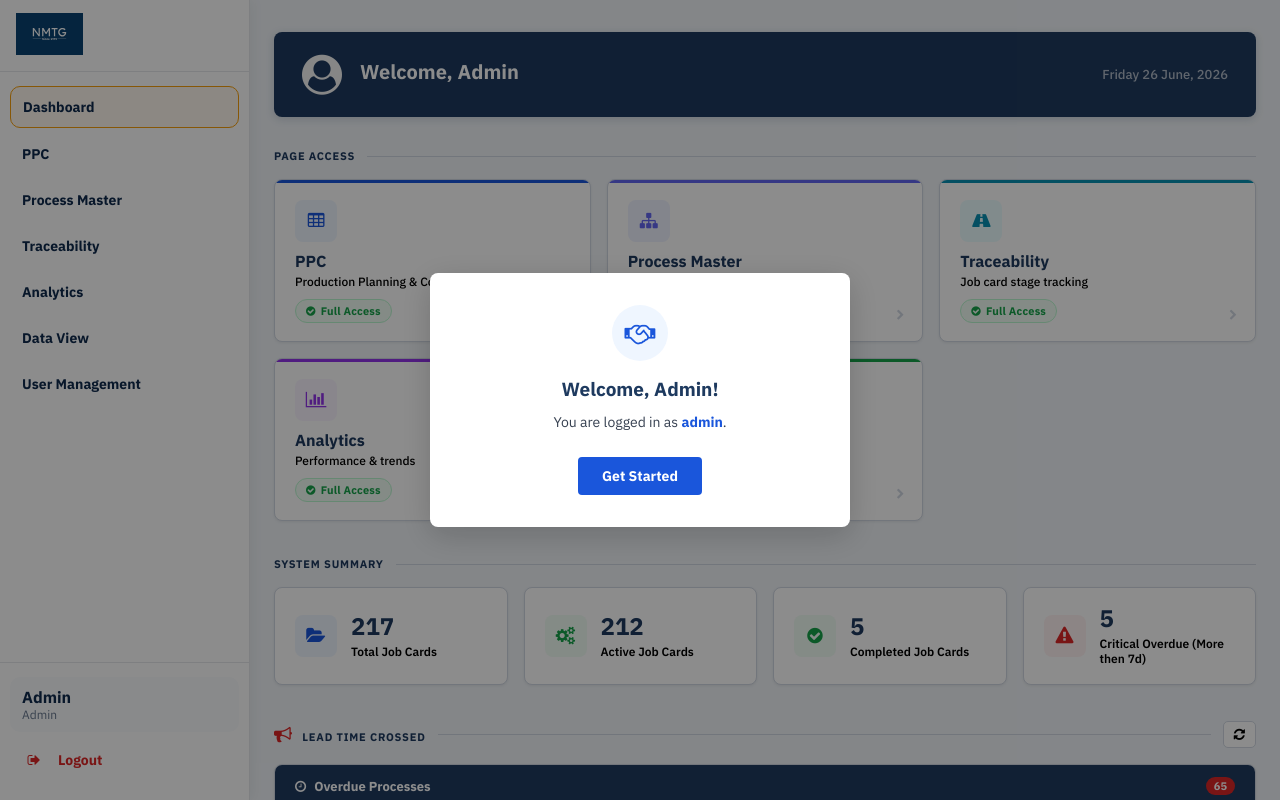
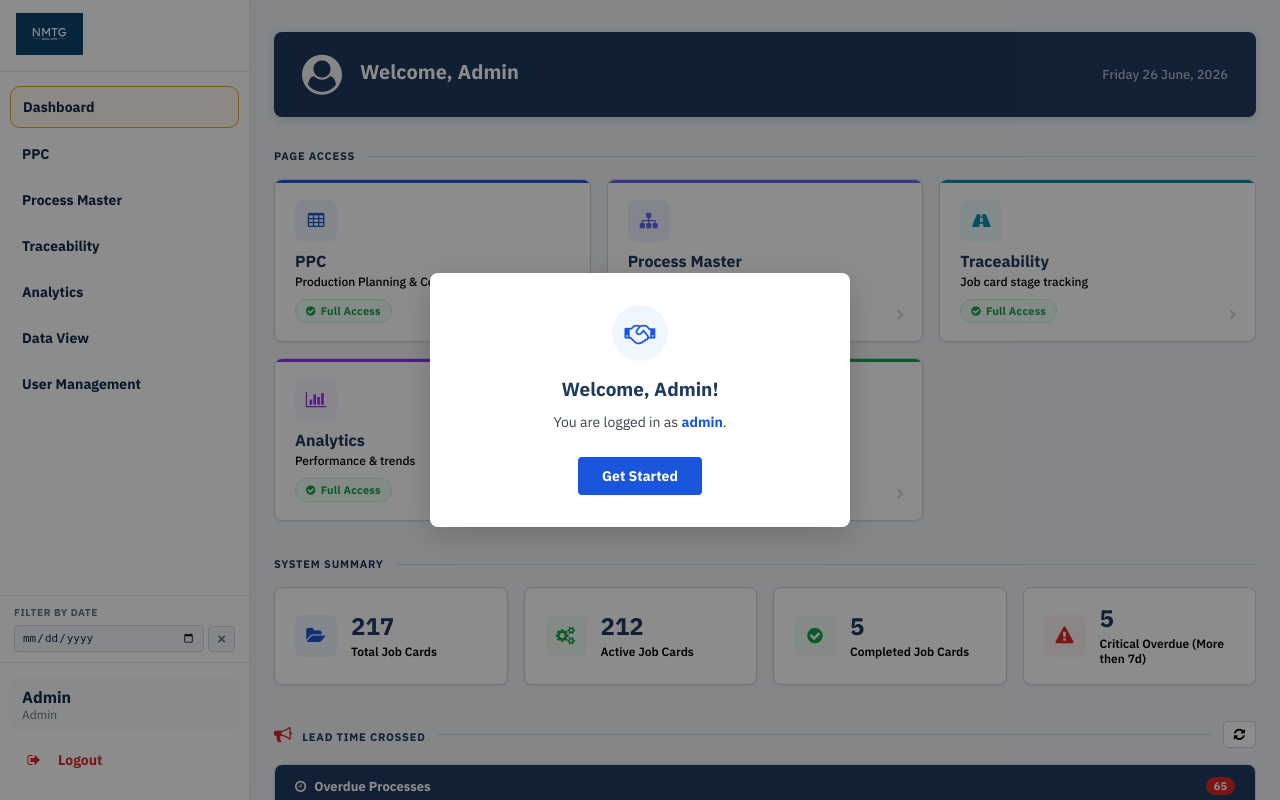
Before and after one commit to Jinalgit/NMTG-Production-Process-Management, a Flask app: page /admin-dashboard in a window 1280 px wide. Run offline with Flask 3, Linux system fonts and the light colour scheme; a user stored in the database is signed in; data comes from the database, SQL or seed files in the repository.

Commit message:
Fix date filter CSS: use dark-on-white colors to match sidebar theme
Previous CSS used white text/backgrounds (designed for dark sidebar)
making the date picker invisible against the white sidebar background.

Co-Authored-By: Claude Sonnet 4.6 <noreply@anthropic.com>

```diff
--- a/templates/base.html
+++ b/templates/base.html
@@ -69,13 +69,13 @@ Demo 2 ============================================================ #}
       }
       .sidebar-date-filter {
         padding: 10px 14px;
-        border-top: 1px solid rgba(255,255,255,0.1);
+        border-top: 1px solid #e5e7eb;
         margin-top: 6px;
       }
       .sidebar-date-filter-label {
         font-size: 10px;
         font-weight: 700;
-        color: rgba(255,255,255,0.55);
+        color: #64748b;
         text-transform: uppercase;
         letter-spacing: 0.06em;
         margin-bottom: 6px;
@@ -90,21 +90,21 @@ Demo 2 ============================================================ #}
         min-width: 0;
         padding: 5px 7px;
         border-radius: 4px;
-        border: 1px solid rgba(255,255,255,0.18);
-        background: rgba(255,255,255,0.1);
-        color: #fff;
+        border: 1px solid #d1d5db;
+        background: #f3f6fb;
+        color: #0f2a4d;
         font-size: 11px;
         cursor: pointer;
       }
-      .sidebar-date-input::-webkit-calendar-picker-indicator {
-        filter: invert(1) opacity(0.7);
-        cursor: pointer;
+      .sidebar-date-input:focus {
+        outline: none;
+        border-color: #f59e0b;
       }
       .sidebar-date-clear {
-        background: rgba(255,255,255,0.12);
-        border: 1px solid rgba(255,255,255,0.18);
+        background: #f3f6fb;
+        border: 1px solid #d1d5db;
         border-radius: 4px;
-        color: rgba(255,255,255,0.8);
+        color: #64748b;
         cursor: pointer;
         font-size: 15px;
         font-weight: 700;
@@ -113,8 +113,9 @@ Demo 2 ============================================================ #}
         flex-shrink: 0;
       }
       .sidebar-date-clear:hover {
-        background: rgba(255,255,255,0.22);
-        color: #fff;
+        background: #fee2e2;
+        border-color: #fca5a5;
+        color: #dc2626;
       }
     </style>
     {% block extra_head %}{% endblock %}
```
